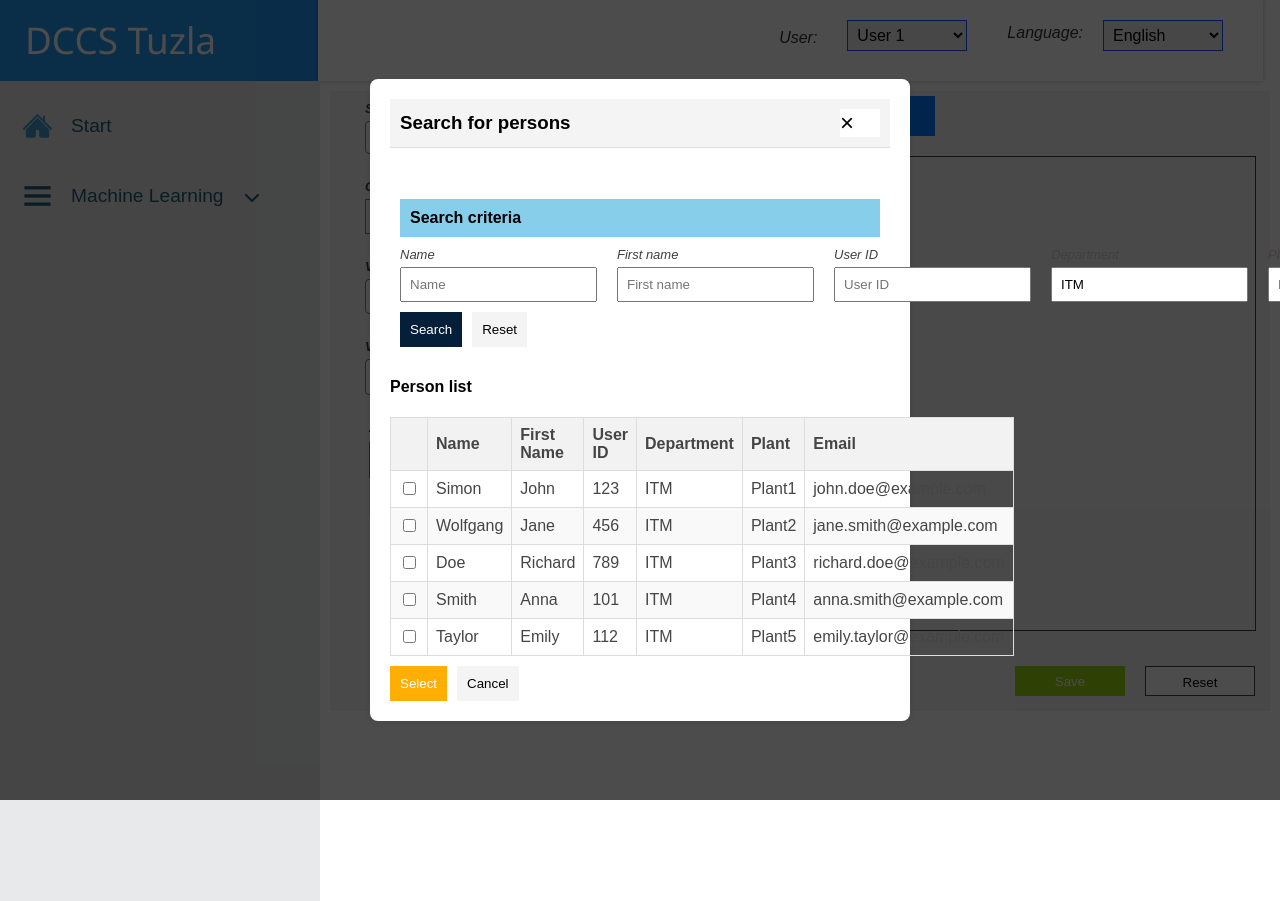
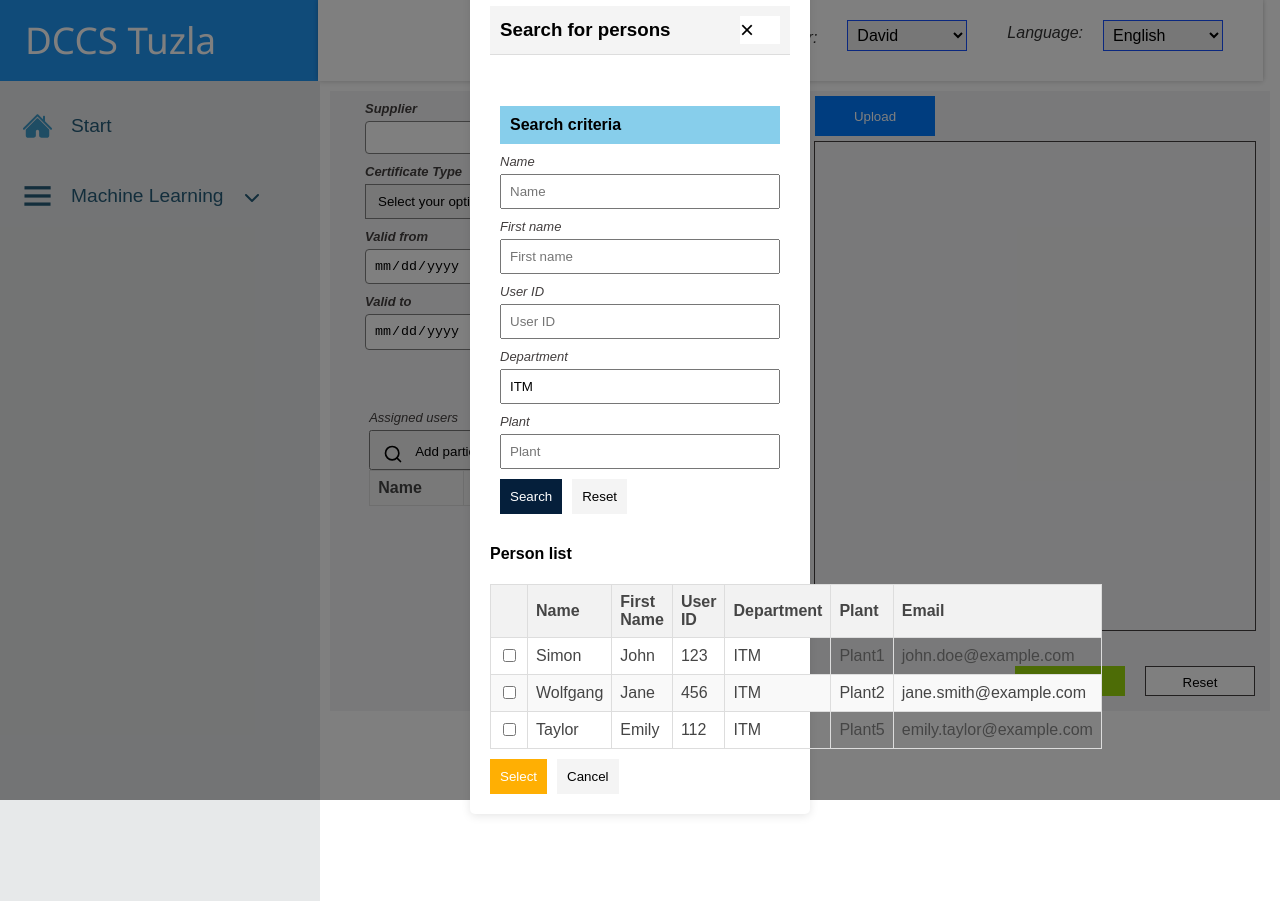
Before and after one commit to Tumusime14/Certificate-Manager---David, a React app: page /new-certificate in a window 1280 px wide. Both pictures are taken after typing "Sample", "Sample" into the empty fields and a click on the button "Add participant". Built offline with nearby package versions, Linux system fonts and the light colour scheme.

Commit message:
Feature/Task-10-KAN-95 Added comment UI

```diff
--- a/src/App.tsx
+++ b/src/App.tsx
@@ -1,4 +1,3 @@
-// App.tsx
 import React, { FC } from 'react';
 import { BrowserRouter as Router, Routes, Route } from 'react-router-dom';
 import Sidebar from './components/Sidebar';
@@ -10,16 +9,14 @@ import AddCertificate from './components/certificates/AddCertificate';
 import EditCertificate from './components/certificates/EditCertificate';
 import Header from './components/Header';
 import UserSwitcher from './components/UserSwitcher';
-import { UserProvider } from './components/context/UserContext';
 
 const Start: FC = () => {
-  return <h1>Start Page</h1>;
+  return <h1>Start</h1>;
 };
 
 const App: FC = () => {
   return (
     <Router>
-      <UserProvider>
         <div className="App">
           <header className="main-header">
             <div className="header">DCCS Tuzla</div>
@@ -44,7 +41,6 @@ const App: FC = () => {
             </main>
           </div>
         </div>
-      </UserProvider>
     </Router>
   );
 };
--- /dev/null
+++ b/src/components/CommentModal.tsx
@@ -0,0 +1,43 @@
+import React, { useState } from 'react';
+import { useUser } from './context/UserContext';
+import '../styles/CommentModal.css';
+
+interface CommentModalProps {
+  onAddComment: (comment: { text: string; user: string }) => void;
+  onClose: () => void;
+}
+
+const CommentModal: React.FC<CommentModalProps> = ({ onAddComment, onClose }) => {
+  const [commentText, setCommentText] = useState('');
+  const { user } = useUser();
+
+  const handleSubmit = () => {
+    if (commentText.trim()) {
+      onAddComment({
+        text: commentText,
+        user: user || 'Unknown',
+      });
+      setCommentText('');
+      onClose();
+    }
+  };
+
+  return (
+    <div className="modal-overlay">
+      <div className="modal-content">
+        <h2>Add Comment</h2>
+        <h5>{user}</h5>
+        <textarea
+          value={commentText}
+          onChange={(e) => setCommentText(e.target.value)}
+          placeholder="Comment"/>
+        <div className="modal-buttons">
+          <button onClick={handleSubmit}>Send</button>
+          <button onClick={onClose}>Close</button>
+        </div>
+      </div>
+    </div>
+  );
+};
+
+export default CommentModal;
--- a/src/components/ParticipantLookupModal.tsx
+++ b/src/components/ParticipantLookupModal.tsx
@@ -26,9 +26,7 @@ const ParticipantLookupModal: React.FC<ParticipantLookupModalProps> = ({ onAddPa
   const participants: IParticipant[] = [
     { name: 'Simon', firstName: 'John', userId: '123', department: 'ITM', plant: 'Plant1', email: 'john.doe@example.com' },
     { name: 'Wolfgang', firstName: 'Jane', userId: '456', department: 'ITM', plant: 'Plant2', email: 'jane.smith@example.com' },
-    { name: 'Doe', firstName: 'Richard', userId: '789', department: 'ITM', plant: 'Plant3', email: 'richard.doe@example.com' },
-    { name: 'Smith', firstName: 'Anna', userId: '101', department: 'ITM', plant: 'Plant4', email: 'anna.smith@example.com' },
-    { name: 'Taylor', firstName: 'Emily', userId: '112', department: 'ITM', plant: 'Plant5', email: 'emily.taylor@example.com' },
+     { name: 'Taylor', firstName: 'Emily', userId: '112', department: 'ITM', plant: 'Plant5', email: 'emily.taylor@example.com' },
   ];
 
   const filteredParticipants = participants.filter(participant => {
@@ -138,7 +136,7 @@ const ParticipantLookupModal: React.FC<ParticipantLookupModalProps> = ({ onAddPa
               <label htmlFor="department">Department</label>
               <input
                 type="text"
-                id="department"
+                id="department" readOnly
                 name="department"
                 value={departmentSearchTerm}
                 onChange={handleSearchChange}
--- a/src/components/UserSwitcher.tsx
+++ b/src/components/UserSwitcher.tsx
@@ -13,10 +13,10 @@ const UserSwitcher: React.FC = () => {
     <div className="user-switcher">
       <label htmlFor="user-select">User:</label>
       <select id="user-select" value={user} onChange={handleUserChange}>
-        <option value="user1">User 1</option>
-        <option value="user2">User 2</option>
-        <option value="user3">User 3</option>
-        <option value="user4">User 4</option>
+        <option value="David">David</option>
+        <option value="Haris">Haris</option>
+        <option value="Simon">Simon</option>
+        <option value="Scofield">Scofield</option>
       </select>
     </div>
   );
--- a/src/components/certificates/CertificateForm.tsx
+++ b/src/components/certificates/CertificateForm.tsx
@@ -8,6 +8,7 @@ import { getCertificates } from "../../DB/indexedDB";
 import SupplierLookupModal from '../SupplierLookupModal';
 import ParticipantLookupModal from '../ParticipantLookupModal';
 import { useLanguage } from '../context/LanguageContext';
+import CommentModal from '../CommentModal';
 
 interface ICertificateForm {
   isEdit?: boolean;
@@ -31,7 +32,7 @@ const CertificateForm: React.FC<ICertificateForm> = ({ isEdit, certificateId }:
   const [isSupplierModalOpen, setIsSupplierModalOpen] = useState(false);
   const [isParticipantModalOpen, setIsParticipantModalOpen] = useState(false);
   const [participants, setParticipants] = useState<{ name: string; department: string; email: string }[]>([]);
-
+  const [openComment,setOpenComment]=useState(false)
   useEffect(() => {
     if (isEdit && certificateId) {
       async function fetchData() {
@@ -206,6 +207,10 @@ const CertificateForm: React.FC<ICertificateForm> = ({ isEdit, certificateId }:
 
           {error && <p style={{ color: 'red' }}>{error}</p>}
 
+          <div className="comment-container">
+              <button type="button" onClick={()=>setOpenComment(true)}>New Comment</button>
+          </div>
+          {openComment&&<CommentModal onAddComment={()=>"hello"} onClose={()=>setOpenComment(false)} />}
           <div className="participant-group">
             <div className="participant-container">
               <label>Assigned users</label>
--- a/src/components/context/UserContext.tsx
+++ b/src/components/context/UserContext.tsx
@@ -13,7 +13,7 @@ interface UserProviderProps {
 }
 
 const UserProvider: FC<UserProviderProps> = ({ children }) => {
-  const [user, setUser] = useState<string>('user1');
+  const [user, setUser] = useState<string>('David');
 
   return (
     <UserContext.Provider value={{ user, setUser }}>
@@ -30,4 +30,4 @@ const useUser = (): UserContextType => {
   return context;
 };
 
-export { UserProvider, useUser };
+export { UserProvider, useUser, UserContext };
--- a/src/locales/de.json
+++ b/src/locales/de.json
@@ -28,5 +28,6 @@
   "reset": "Zurücksetzen",
   "supplier_list": "Lieferantenliste",
   "select": "Auswählen",
-  "cancel": "Abbrechen"
+  "cancel": "Abbrechen",
+  "newComment":"Nieuwe reactie"
 }
--- a/src/locales/en.json
+++ b/src/locales/en.json
@@ -28,5 +28,6 @@
   "reset": "Reset",
   "supplier_list": "Supplier list",
   "select": "Select",
-  "cancel": "Cancel"
+  "cancel": "Cancel",
+  "newComment": "New comment"
 }
--- /dev/null
+++ b/src/styles/CommentModal.css
@@ -0,0 +1,35 @@
+.modal-overlay {
+  position: fixed;
+  top: 0;
+  left: 0;
+  width: 100%;
+  height: 100%;
+  background: rgba(0, 0, 0, 0.5);
+  display: flex;
+  align-items: center;
+  justify-content: center;
+}
+
+.modal-content {
+  background: white;
+  padding: 20px;
+  border-radius: 5px;
+  width: 300px;
+}
+
+.modal-content h2 {
+  margin-top: 0;
+}
+
+.modal-content textarea {
+  width: 100%;
+  height: 100px;
+  margin-bottom: 10px;
+}
+
+.modal-buttons button {
+  display: flex;
+  flex-direction: row;
+  width: 4rem;
+  height: 20px;
+}
--- a/src/styles/NewCertificate.css
+++ b/src/styles/NewCertificate.css
@@ -132,6 +132,7 @@ select{
   height: 100%;
 }
 
+
 .form-actions {
   display: flex;
   align-self: flex-end;
@@ -174,3 +175,15 @@ label {
   font-size: small;
   font-style: italic;
 }
+.comment-container button{
+  margin-left: 220px;
+  background-color: #1482ff;
+  height: 50px;
+  color: white;
+  width: 150px;
+  font-size: 1rem;
+  border: none;
+}
+.comment-container button:hover{
+  cursor: pointer;
+}
--- a/src/styles/ParticipantLookupModal.css
+++ b/src/styles/ParticipantLookupModal.css
@@ -12,12 +12,25 @@
   }
 
   .modal-content {
-    background: white;
+    background: rgb(255, 255, 255);
     border-radius: 8px;
     padding: 20px;
-    width: 90%;
-    max-width: 500px;
+    width: 60%;
     position: relative;
+  }
+  .form-row {
+    display: grid;
+    grid-template-columns: repeat(auto-fit, minmax(200px, 1fr)); /* Adjust 200px to your desired minimum width */
+    gap: 10px;
+  }
+
+  .input-group {
+    box-sizing: border-box;
+  }
+
+  .input-group input {
+    width: 100%;
+    box-sizing: border-box;
   }
 
   .close {
@@ -26,10 +39,6 @@
     right: 10px;
     font-size: 24px;
     cursor: pointer;
-  }
-
-  .form-group {
-    margin-bottom: 15px;
   }
 
   .form-group label {
```
